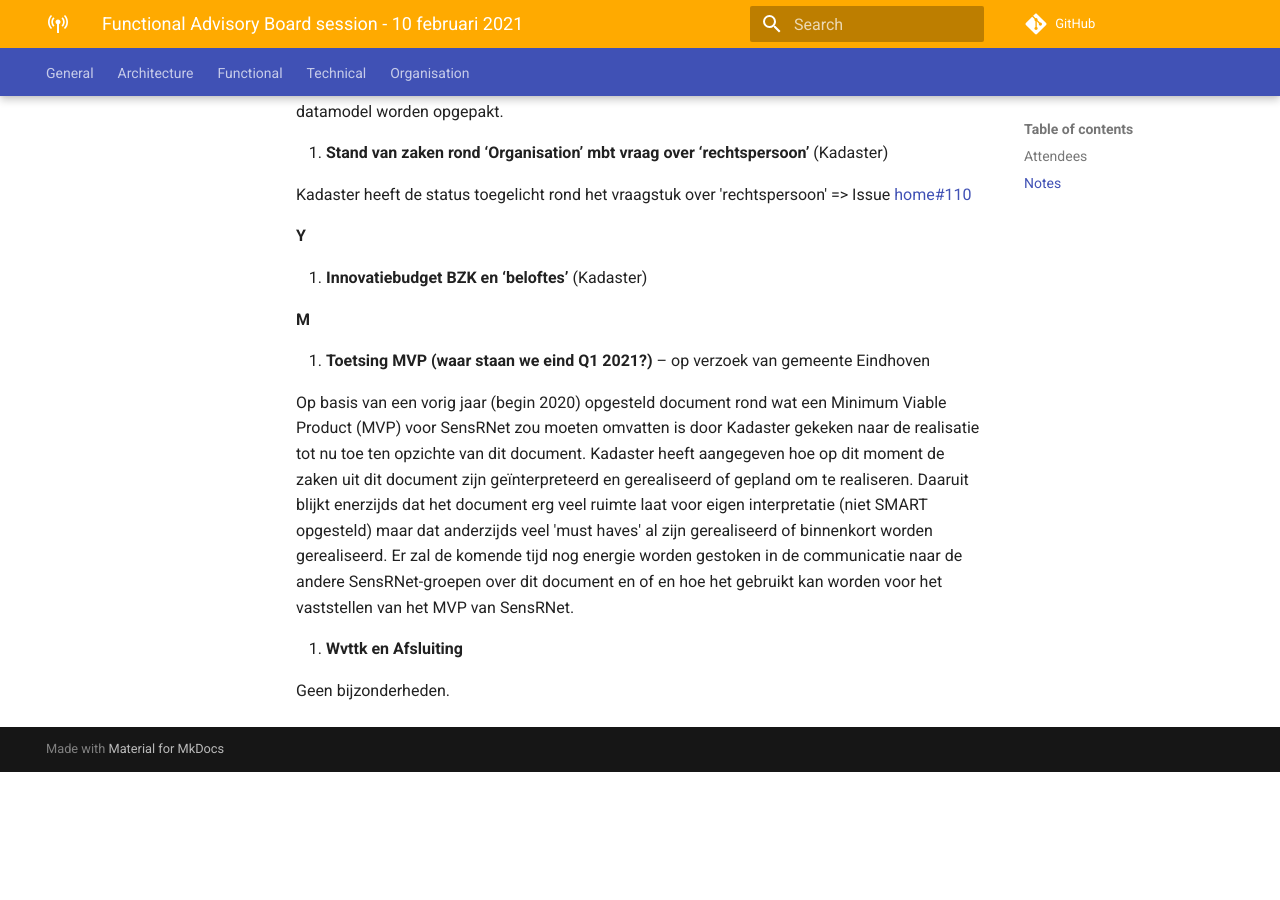
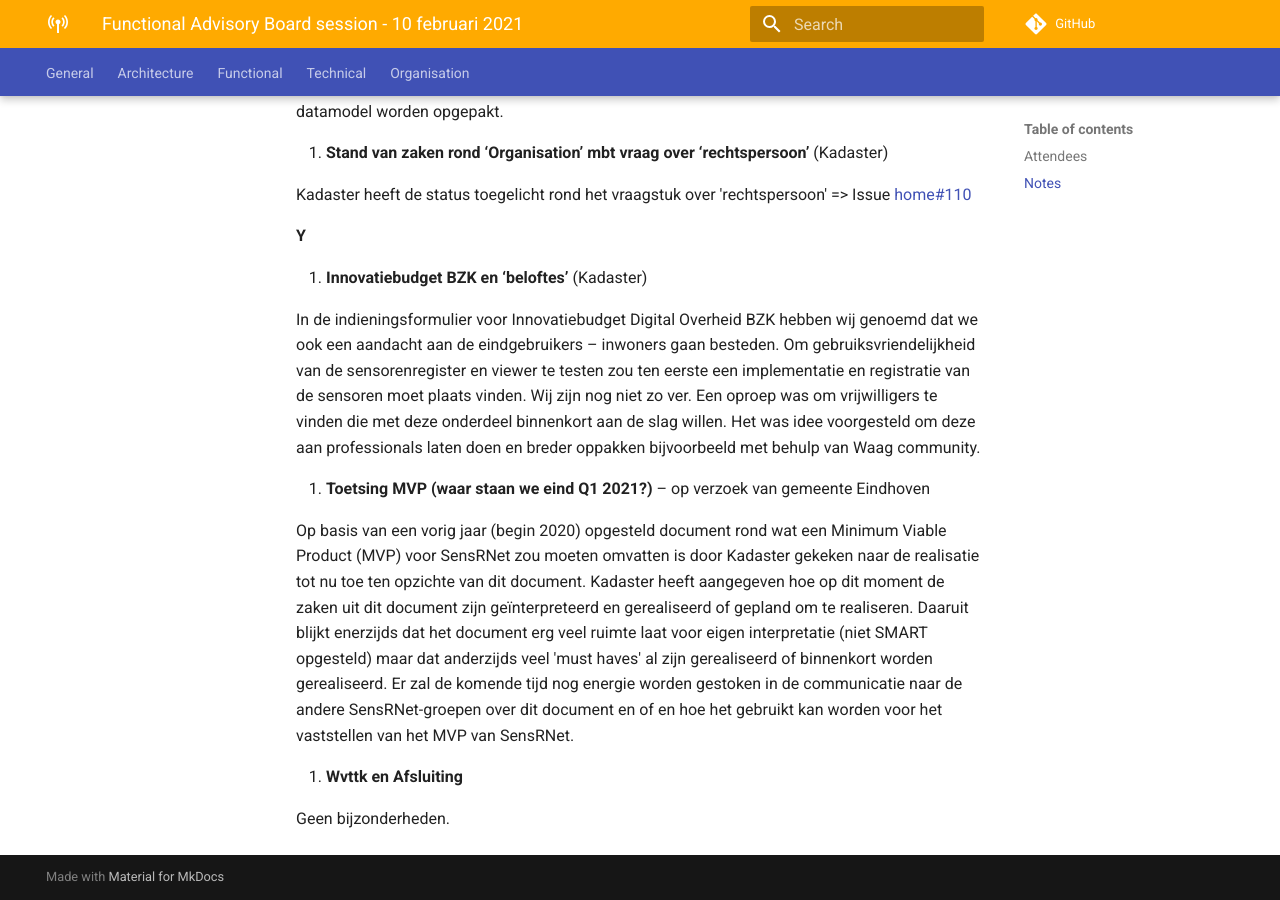
Before and after one commit to kadaster-labs/sensrnet-home, an MkDocs documentation site: the page built from docs/notes/2021-02-10-FAB-notes.md, in a window 1280 px wide and 900 px high, scrolled down 1074 px. Built offline with MkDocs 1.6.1 and Material for MkDocs 9.7.7, drawn with Linux system fonts in a browser that asks for light colours; comment, search, counter and statistics services are not loaded; before the commit the page ends 1846 px from its top, so only the background shows below that.

Commit message:
Update 2021-02-10-FAB-notes.md

```diff
--- a/docs/notes/2021-02-10-FAB-notes.md
+++ b/docs/notes/2021-02-10-FAB-notes.md
@@ -41,7 +41,7 @@ Onderwerpen:
 
 4. **Innovatiebudget BZK en ‘beloftes’** (Kadaster)
 
-   **M**
+   In de indieningsformulier voor Innovatiebudget Digital Overheid BZK hebben wij genoemd dat we ook een aandacht aan de eindgebruikers – inwoners gaan besteden. Om gebruiksvriendelijkheid van de sensorenregister en viewer te testen zou ten eerste een implementatie en registratie van de sensoren moet plaats vinden. Wij zijn nog niet zo ver. Een oproep was om vrijwilligers te vinden die met deze onderdeel binnenkort aan de slag willen. Het was idee voorgesteld om deze aan professionals laten doen en breder oppakken bijvoorbeeld met behulp van Waag community.
 
 5. **Toetsing MVP (waar staan we eind Q1 2021?)** – op verzoek van gemeente Eindhoven
 
```
